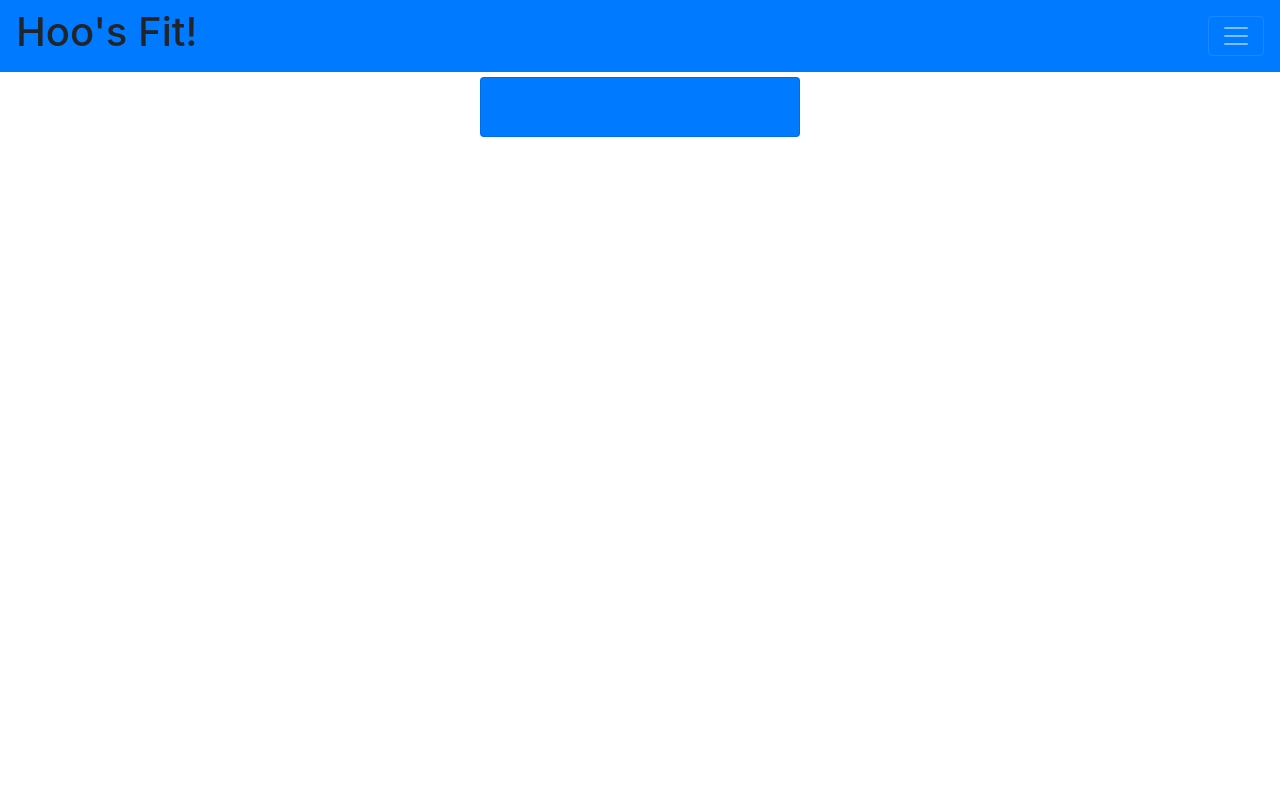
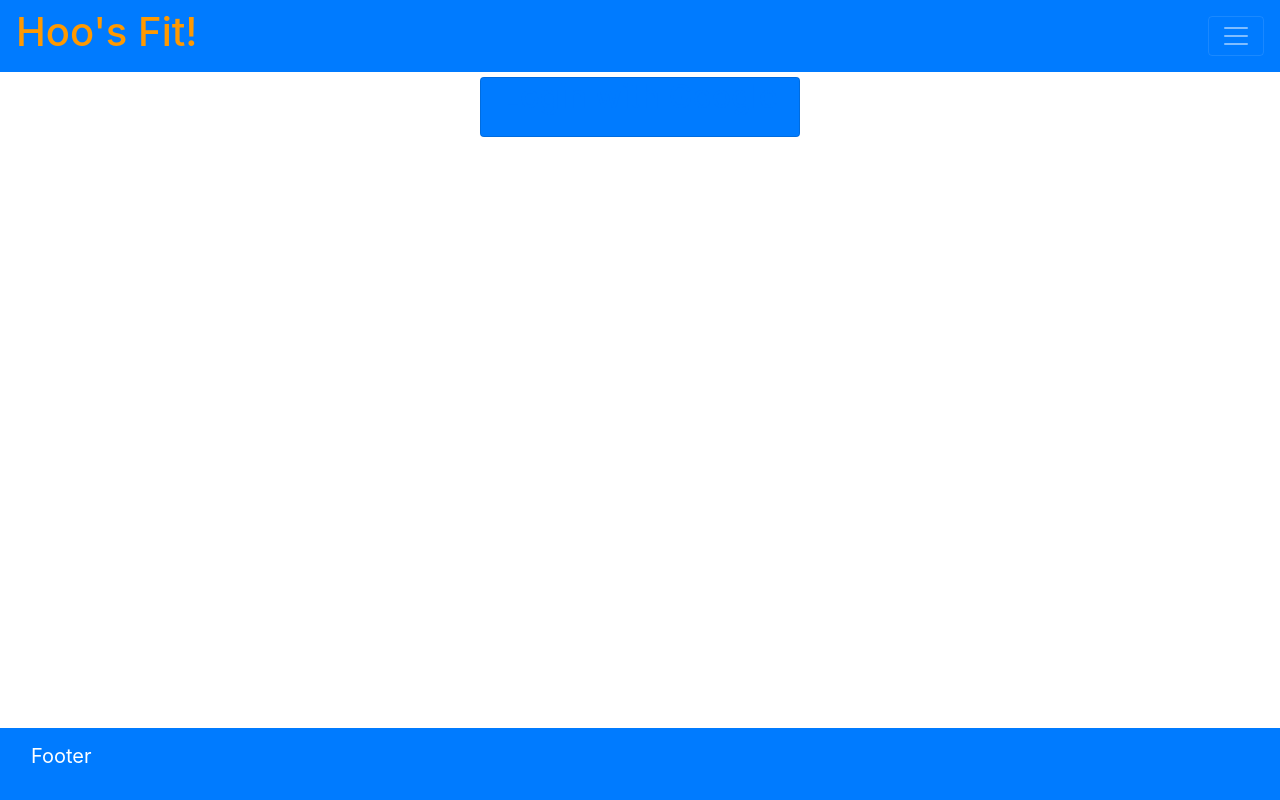
Before and after one commit to Jacksonwolf15/HoosFit, a Django app: page / in a window 1280 px wide. Run offline with Django 3.2, Linux system fonts and the light colour scheme; some libraries are stand-ins or nearby versions.

Commit message:
might've made the ui prettier?

```diff
--- a/hoosfit/templates/hoosfit/index.html
+++ b/hoosfit/templates/hoosfit/index.html
@@ -13,7 +13,7 @@
     <script src="https://stackpath.bootstrapcdn.com/bootstrap/4.5.0/js/bootstrap.min.js" integrity="sha384-OgVRvuATP1z7JjHLkuOU7Xw704+h835Lr+6QL9UvYjZE3Ipu6Tp75j7Bh/kR0JKI" crossorigin="anonymous"></script>
   <header style="margin-bottom: 5px">
     <nav class="navbar navbar-dark bg-primary">
-      <h1 color="rgb(255, 153, 0)">Hoo's Fit!</h1>
+      <h1 style="color: rgb(255, 153, 0)">Hoo's Fit!</h1>
         <button class="navbar-toggler" type="button" data-toggle="collapse" data-target="#navbarNavDropdown" aria-controls="navbarNavDropdown" aria-expanded="false" aria-label="Toggle navigation">
         <span class="navbar-toggler-icon"></span>
         </button>
@@ -22,7 +22,7 @@
               <li class="nav-item active">
                 <a class="nav-link" href="#">Place Holder 1<span class="sr-only">(current)</span></a>
               </li>
-              <li class="nav-item">
+              <li class="nav-item active">
                 <a class="nav-link" href="#">Place Holder 2</a>
               </li>
             </ul>
@@ -34,7 +34,7 @@
   <div class="container center" style="margin-top: 5px; margin-bottom: 5px">
         <div class="card text-white bg-primary mb-3" style="max-width: 20rem; margin: auto">
           {% if user.is_authenticated %}
-          <div class="card-title">
+          <div class="card-title" style="margin-top: 5px">
             <h3 align="center">Welcome, {{ user.username }} !</h3>
           </div>
           {% else %}
@@ -45,9 +45,9 @@
         </div>
       </div>
 
-<footer class="footer" style="margin-top: 5px; background-color: rgb(22, 87, 161); bottom: 0; position: fixed; width: 100%">
-      <div class="container">
-
-      </div>
-    </footer>
+<nav class="navbar fixed-bottom navbar-dark bg-primary">
+  <div class="container-fluid">
+    <p class="navbar-brand">Footer</p>
+  </div>
+</nav>
 </body>
```
